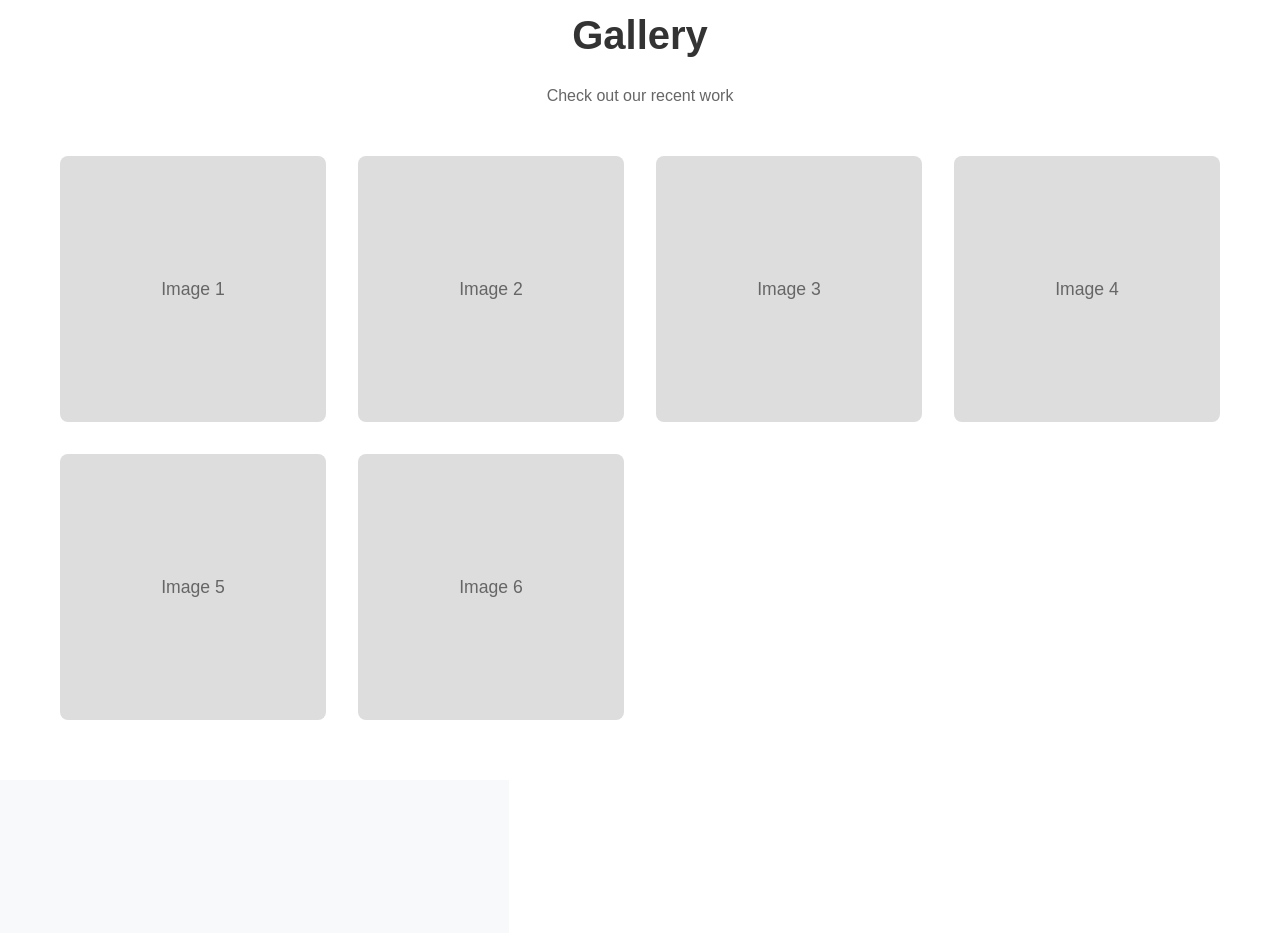
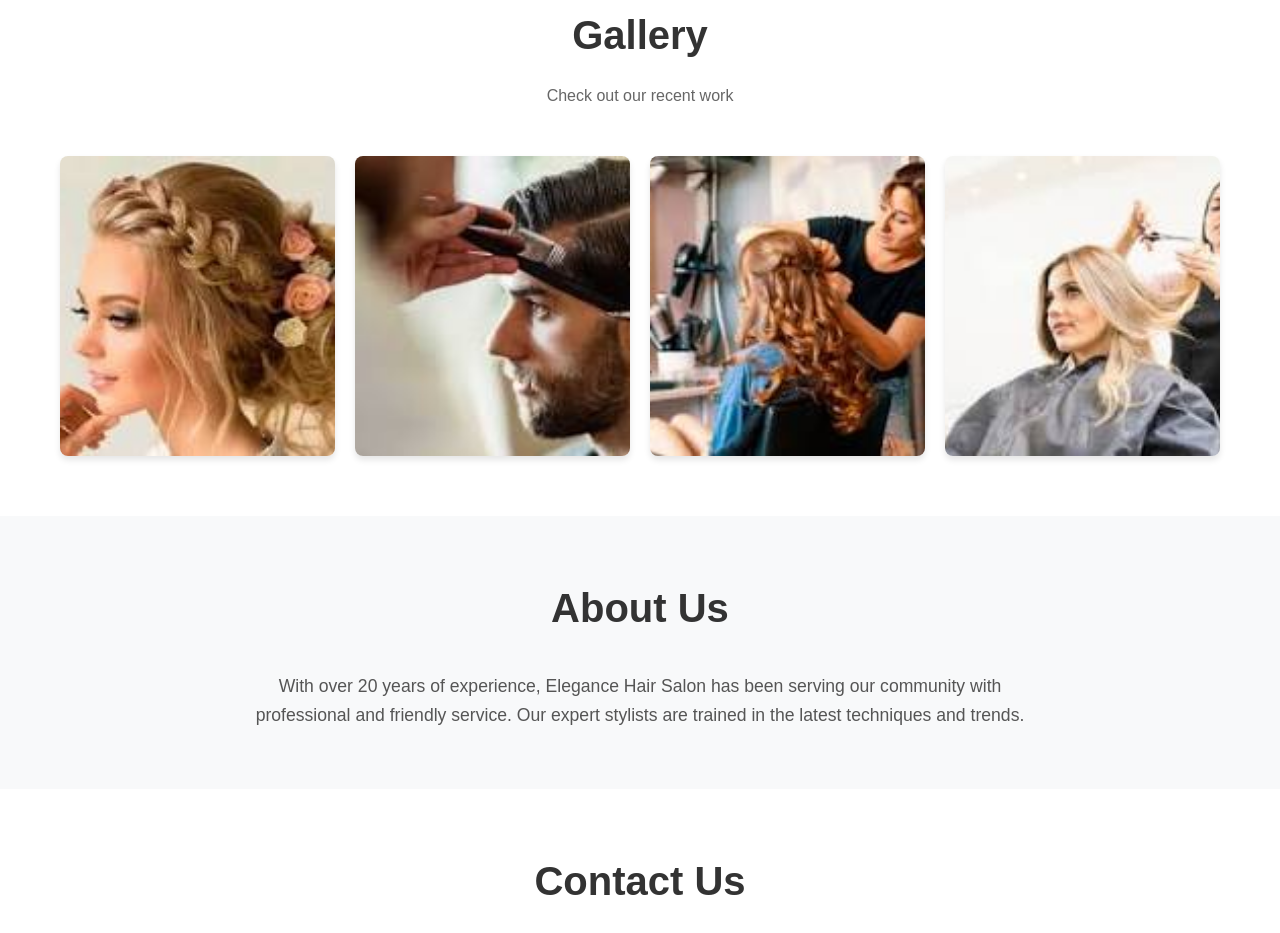
Before and after one commit to sidsgusv/HairDresser, a plain HTML site: page index.html in a window 1280 px wide. Shown: the part 1054-1987 px from the top of the page. Drawn offline with Linux system fonts and the light colour scheme.

Commit message:
Add new image files: images3.jpeg and images_Woman.jpeg
- Introduced images3.jpeg, a new JPEG image file.
- Introduced images_Woman.jpeg, another new JPEG image file.

```diff
--- a/index.html
+++ b/index.html
@@ -69,12 +69,18 @@
                 <h2>Gallery</h2>
                 <p>Check out our recent work</p>
                 <div class="gallery-grid">
-                    <div class="gallery-item">Image 1</div>
-                    <div class="gallery-item">Image 2</div>
-                    <div class="gallery-item">Image 3</div>
-                    <div class="gallery-item">Image 4</div>
-                    <div class="gallery-item">Image 5</div>
-                    <div class="gallery-item">Image 6</div>
+                    <div class="gallery-item"><img
+                            src="Images/images_Woman.jpeg"
+                            alt="Women's Haircut"></div>
+                    <div class="gallery-item"><img
+                            src="Images/images-Men.jpeg"
+                            alt="Men's Haircut"></div>
+                    <div class="gallery-item"><img
+                            src="Images/images2.jpeg"
+                            alt="Hair Styling"></div>
+                    <div class="gallery-item"><img
+                            src="Images/images3.jpeg"
+                            alt="Hair Treatment"></div>
                 </div>
             </div>
         </section>
--- a/styles.css
+++ b/styles.css
@@ -147,18 +147,30 @@ body {
 .gallery-grid {
     display: grid;
     grid-template-columns: repeat(auto-fit, minmax(250px, 1fr));
-    gap: 2rem;
+    gap: 20px;
 }
 
 .gallery-item {
-    background-color: #ddd;
-    aspect-ratio: 1;
+    overflow: hidden;
     border-radius: 8px;
+    box-shadow: 0 4px 6px rgba(0, 0, 0, 0.1);
     display: flex;
     align-items: center;
     justify-content: center;
     font-size: 1.1rem;
     color: #666;
+}
+
+.gallery-item img {
+    width: 100%;
+    height: 300px;
+    object-fit: cover;
+    display: block;
+    transition: transform 0.3s ease;
+}
+
+.gallery-item img:hover {
+    transform: scale(1.05);
 }
 
 /* ABOUT SECTION */
```
Also changed, not shown: Images/images-Men.jpeg (added), Images/images2.jpeg (added), Images/images3.jpeg (added), Images/images_Woman.jpeg (added).
